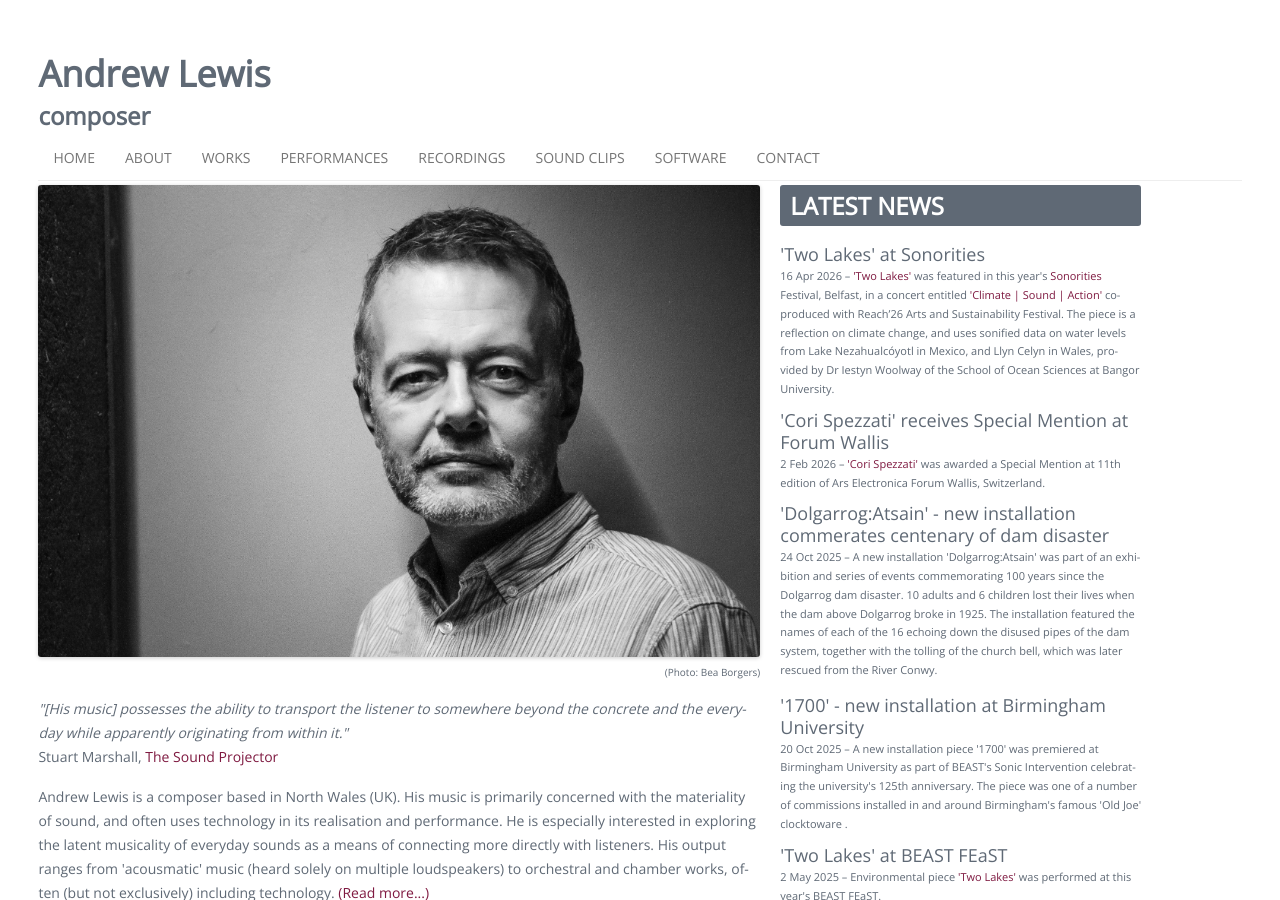
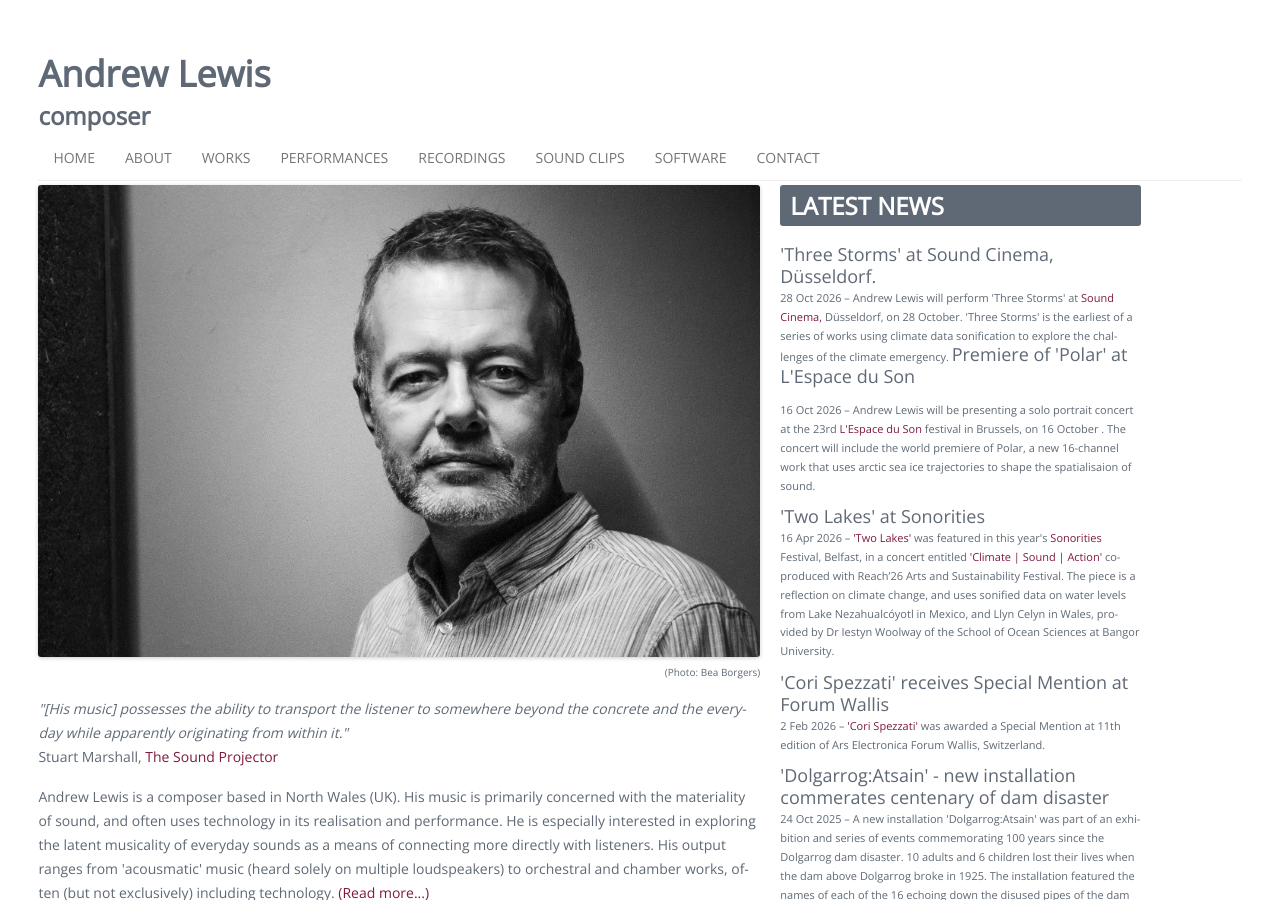
Before and after one commit to acousmatician/acousmatician.github.io, a Jekyll site: the page built from index.html, in a window 1280 px wide and 900 px high. Built offline with Jekyll 4.4.1, drawn with Linux system fonts in a browser that asks for light colours; nearby versions of some CDN libraries; library files that are not in the unit come from our copies; a script that is not in the unit is left out.

Commit message:
Update news26.html

```diff
--- a/_includes/news26.html
+++ b/_includes/news26.html
@@ -4,6 +4,12 @@
   </head>
   <body>
     <h3>LATEST NEWS </h3><br>
+    <news-head>'Three Storms' at Sound Cinema, Düsseldorf.</news-head>
+        <p class="news">28 Oct 2026 &ndash; Andrew Lewis will perform 'Three Storms' at <a href="https://soundcinema.eu">Sound Cinema,</a> Düsseldorf, on 28 October. 'Three Storms' is the earliest of a series of works using climate data sonification to explore the challenges of the climate emergency.
+       <news-head>Premiere of 'Polar' at L'Espace du Son</news-head>
+        <p class="news">16 Oct 2026 &ndash; Andrew Lewis will be presenting a solo portrait concert at the 23rd <a href="https://www.lespaceduson.be">L'Espace du Son</a> festival in Brussels, on 16 October . The concert will include the world premiere of Polar, a new 16-channel work that uses arctic sea ice trajectories to shape the spatialisaion of sound.
+    </p>
+
     <news-head>'Two Lakes' at Sonorities</news-head>
         <p class="news">16 Apr 2026 &ndash; <a href="works/two_lakes.html">'Two Lakes'</a> was featured in this year's <a href="https://sonorities.net/2026/">Sonorities</a> Festival, Belfast, in a concert entitled <a href="https://sonorities.net/2026/events/climate-sound-action-1/">'Climate | Sound | Action'</a> co-produced with Reach’26 Arts and Sustainability Festival. The piece is a reflection on climate change, and uses sonified data on water levels from Lake Nezahualcóyotl in Mexico, and Llyn Celyn in Wales, provided by Dr Iestyn Woolway of the School of Ocean Sciences at Bangor University.
     </p>
```
